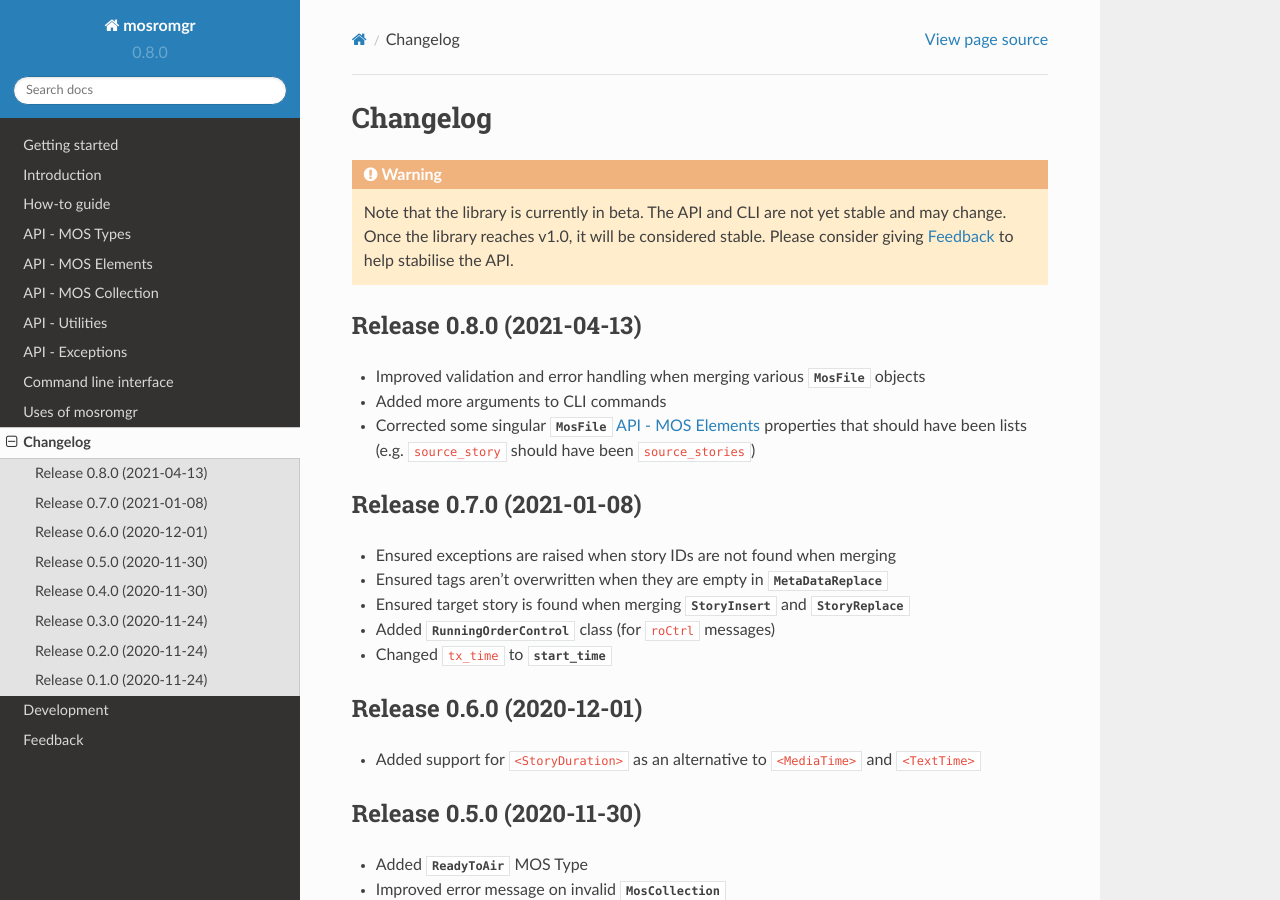
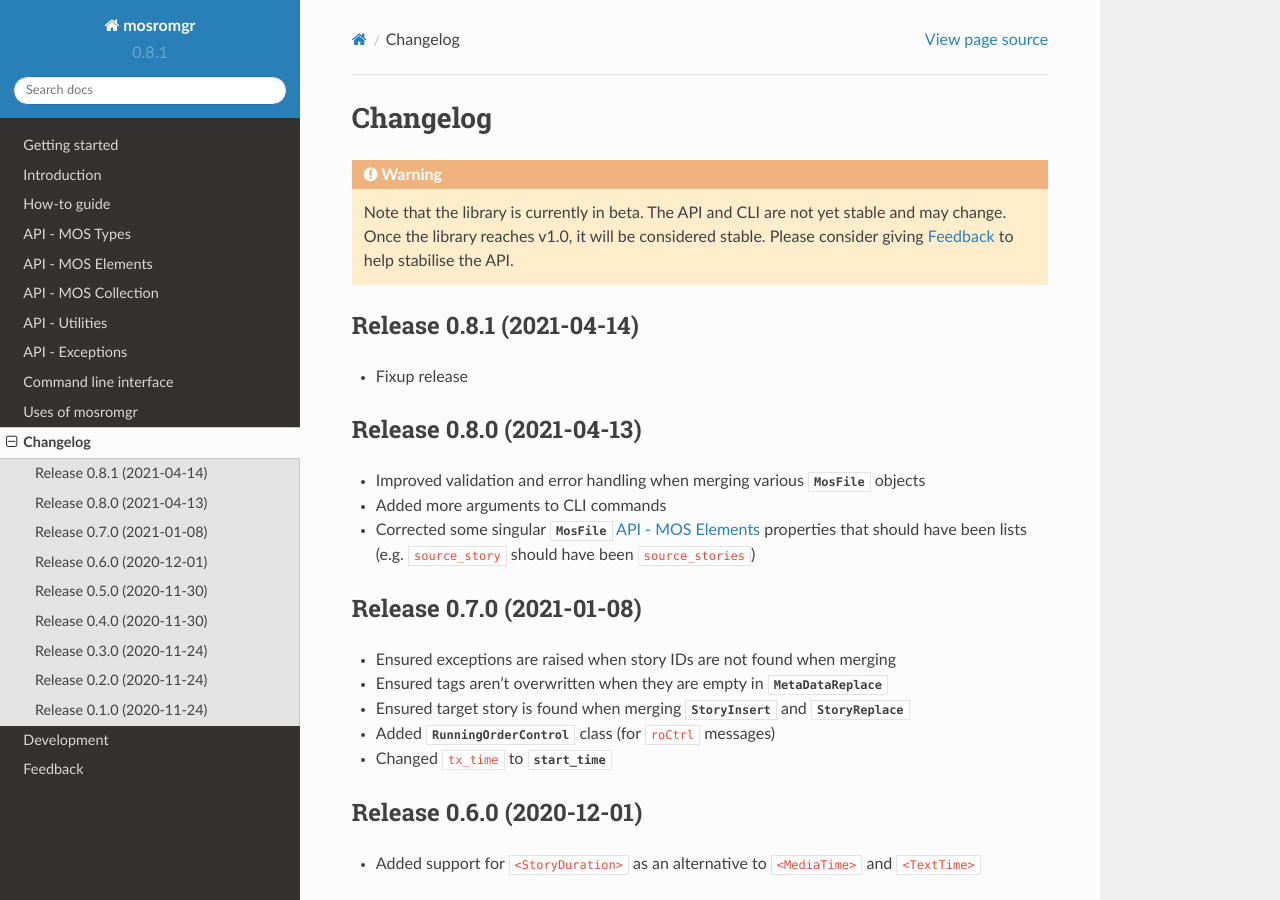
Before and after one commit to bbc/mosromgr, a Sphinx documentation site: the page built from docs/changelog.rst, in a window 1280 px wide and 900 px high. Built offline with Sphinx 7.4.7 and the Read the Docs theme 2.0.0, drawn with Linux system fonts in a browser that asks for light colours.

Commit message:
Prepare for 0.8.1 fixup release

```diff
--- a/docs/changelog.rst
+++ b/docs/changelog.rst
@@ -10,6 +10,11 @@ Changelog
     Note that the library is currently in beta. The API and CLI are not yet
     stable and may change. Once the library reaches v1.0, it will be considered
     stable. Please consider giving :doc:`feedback` to help stabilise the API.
+
+Release 0.8.1 (2021-04-14)
+==========================
+
+- Fixup release
 
 Release 0.8.0 (2021-04-13)
 ==========================
--- a/mosromgr/__init__.py
+++ b/mosromgr/__init__.py
@@ -2,4 +2,4 @@
 # Copyright 2021 BBC
 # SPDX-License-Identifier: Apache-2.0
 
-__version__ = '0.8.0'
+__version__ = '0.8.1'
```
